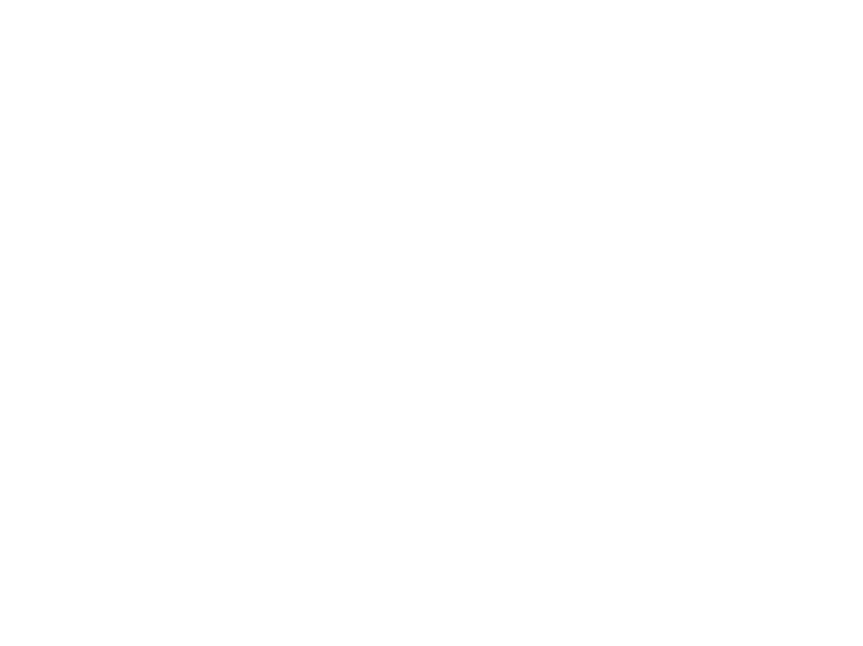
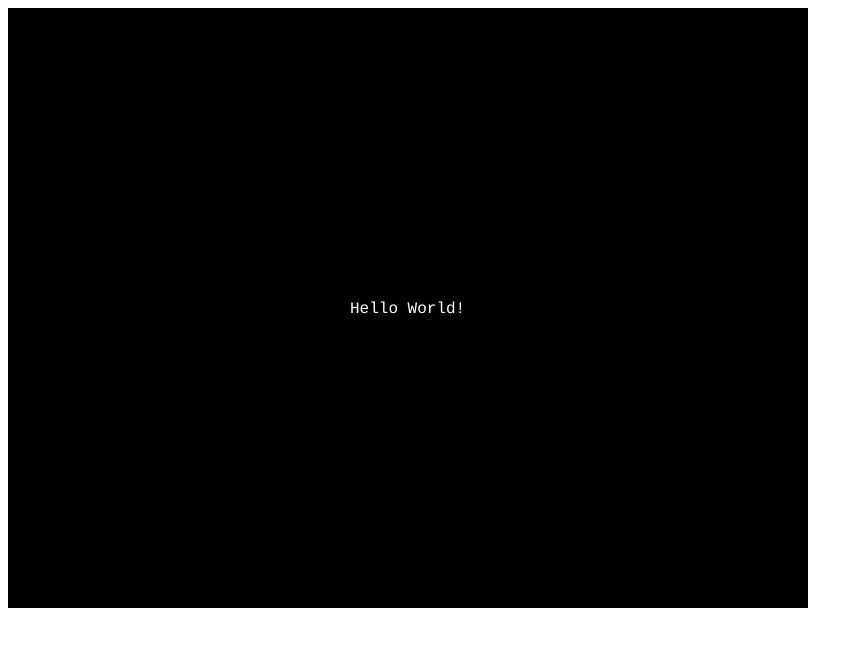
Before and after one commit to nunof07/phaser-breakout, a website built with webpack: page dist/index.html in a window 1280 px wide. Shown: the whole page, without its empty margins (0-863 px from the left). Built offline with nearby package versions, Linux system fonts and the light colour scheme.

Commit message:
build(add module concat plugin):

```diff
--- a/src/index.ts
+++ b/src/index.ts
@@ -1,16 +1,14 @@
-//import { HelloWorldScene } from '@src/HelloWorldScene';
-//import Phaser from 'phaser';
+import { HelloWorldScene } from '@src/HelloWorldScene';
+import Phaser from 'phaser';
 
 /**
  * Main entry point.
  */
 // tslint:disable-next-line:no-unused-expression
-// new Phaser.Game({
-//     type: Phaser.AUTO,
-//     parent: 'game',
-//     width: 800,
-//     height: 600,
-//     scene: HelloWorldScene,
-// });
-// tslint:disable-next-line:no-console
-console.log('test');
+new Phaser.Game({
+    type: Phaser.AUTO,
+    parent: 'game',
+    width: 800,
+    height: 600,
+    scene: HelloWorldScene,
+});
--- a/webpack.common.babel.js
+++ b/webpack.common.babel.js
@@ -58,6 +58,7 @@ export default {
             appMountId: 'game',
             mobile: true,
         }),
+        new webpack.optimize.ModuleConcatenationPlugin(),
         new webpack.optimize.CommonsChunkPlugin({ name: 'vendor' }),
         new webpack.optimize.CommonsChunkPlugin({ name: 'manifest' }),
         // vars used by Phaser
```
Also changed, not shown: dist/index.html, 2 other files.
